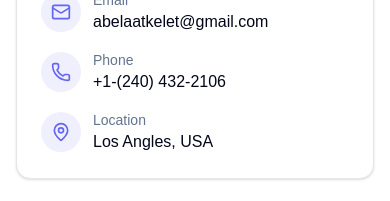
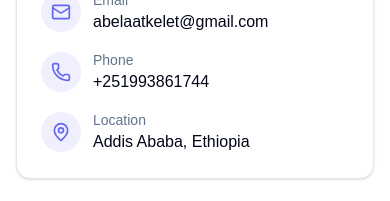
Before and after one commit to abelxo19/porifolio-site, a Next.js app: page / in a window 390 px wide. Shown: the part 6740-6941 px from the top of the page. Built offline with nearby package versions, Linux system fonts and the light colour scheme; no server answers.

Commit message:
Update contact details for phone and location

```diff
--- a/components/contact.tsx
+++ b/components/contact.tsx
@@ -98,7 +98,7 @@ export default function Contact() {
                   </div>
                   <div>
                     <p className="text-sm text-muted-foreground">Phone</p>
-                    <p className="font-medium">+1-(240) 432-2106</p>
+                    <p className="font-medium">+251993861744</p>
                   </div>
                 </div>
                 <div className="flex items-center gap-3">
@@ -107,7 +107,7 @@ export default function Contact() {
                   </div>
                   <div>
                     <p className="text-sm text-muted-foreground">Location</p>
-                    <p className="font-medium">Los Angles, USA</p>
+                    <p className="font-medium">Addis Ababa, Ethiopia</p>
                   </div>
                 </div>
               </CardContent>
```
